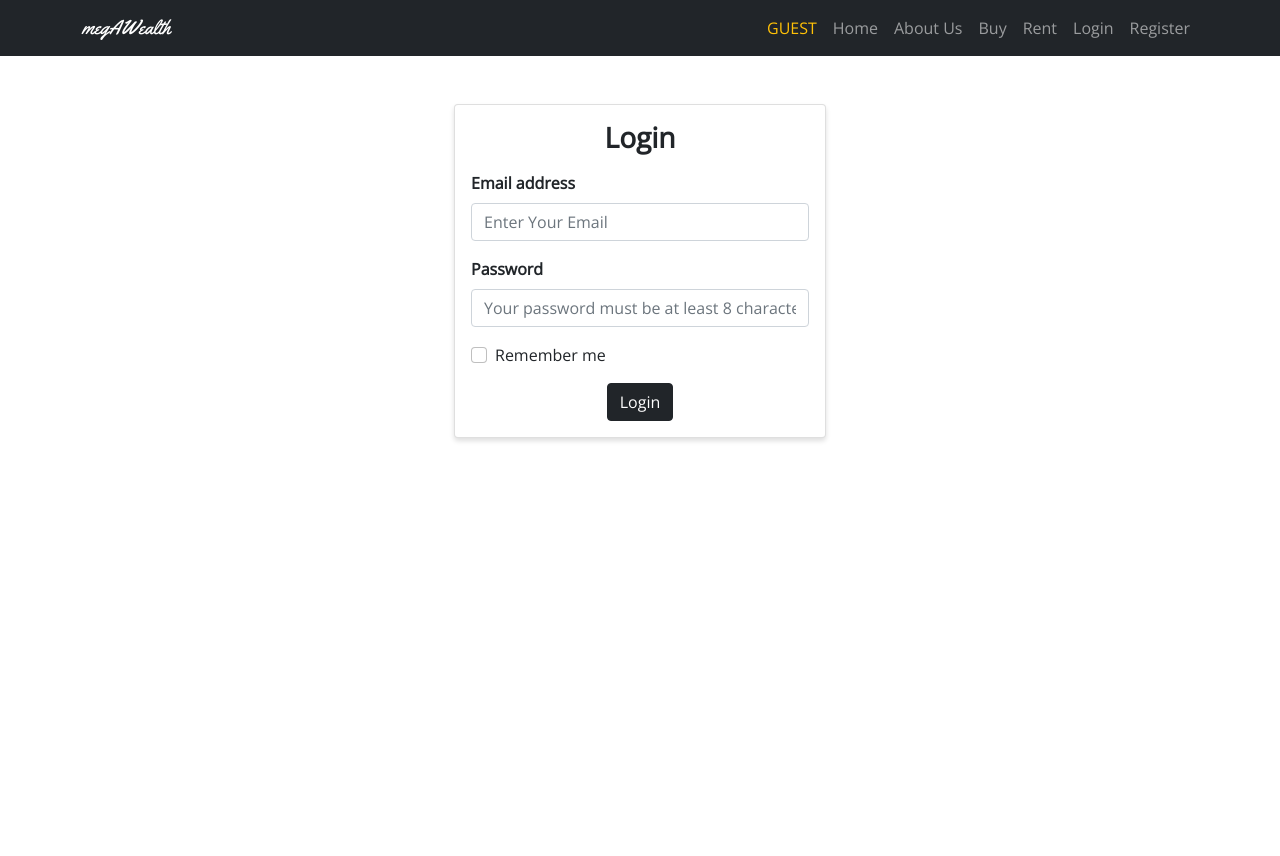
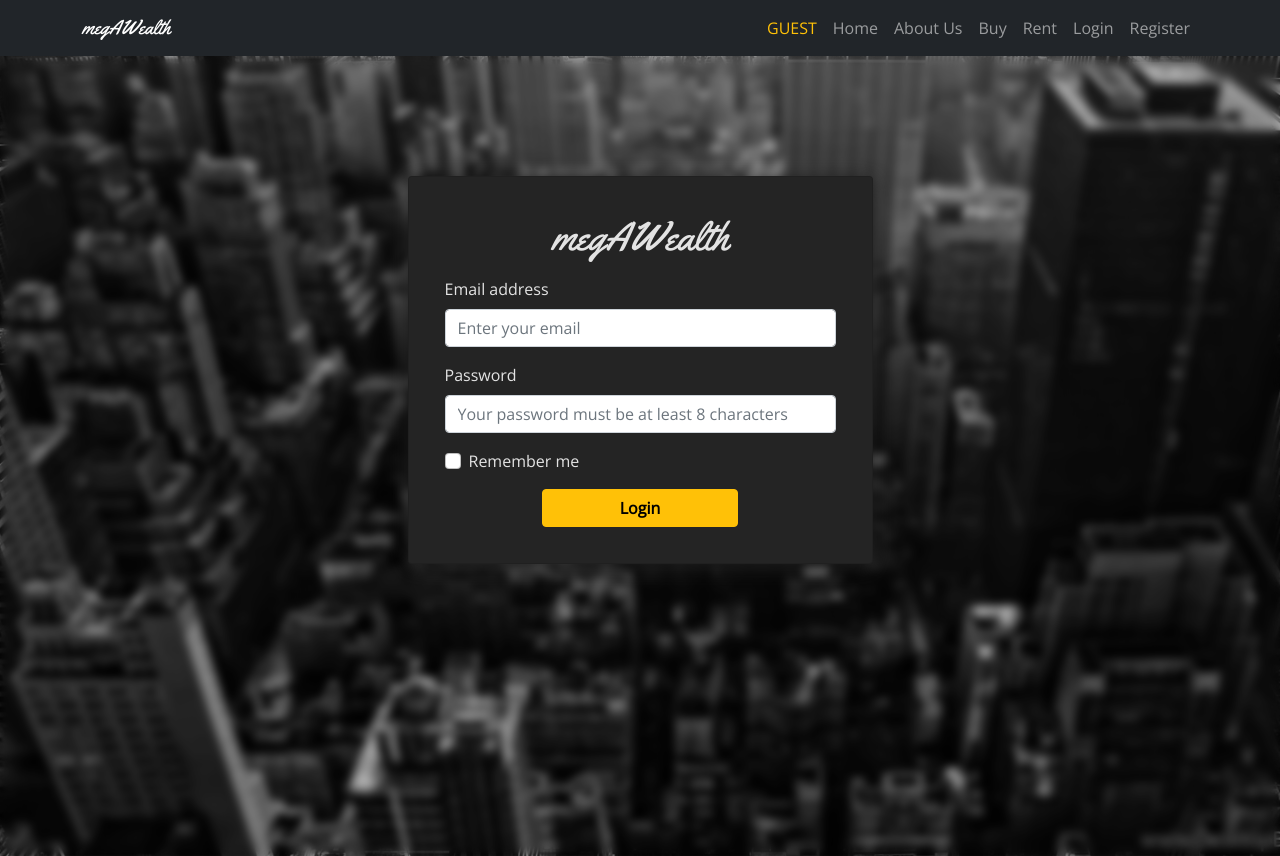
Before and after one commit to tjhangky/megawealth, a Laravel app: page /login in a window 1280 px wide. Before the commit the page ends 442 px from the top, so only its background shows below. Run offline with Laravel 8, Linux system fonts and the light colour scheme.

Commit message:
permak ui login

```diff
--- a/public/css/styles.css
+++ b/public/css/styles.css
@@ -4,9 +4,16 @@
     width: 100%;
 }
 
+.card-login {
+    box-shadow: 0 3px 20px rgb(30, 30, 30);
+    padding: 20px;
+    background-color: rgb(36, 36, 36);
+    color: rgb(227, 227, 227);
+}
+
 .popup:hover {
-    transform: scale(1.03);
-    box-shadow: 0 3px 3px rgb(152, 152, 152);
+    transform: scale(1.05);
+    box-shadow: 0 3px 5px rgb(60, 60, 60);
 }
 
 .card-title {
@@ -26,3 +33,16 @@
 .card-img-top {
     height: 200px;
 }
+
+.login-banner {
+    height: 100vh;
+    background-repeat: no-repeat;
+    background-size: cover;
+}
+
+.blur {
+    background: rgba(0, 0, 0, 0.3);
+    backdrop-filter: blur(5px);
+    height: 100%;
+    width: 100%;
+}
--- a/resources/views/about-us.blade.php
+++ b/resources/views/about-us.blade.php
@@ -4,7 +4,7 @@
 
 @section('content')
     <div class="container-fluid py-5"
-        style="background-image: url('{{ asset('storage/misc-images/about_banner.jpg') }}'); background-size: cover; background-position: center; margin-top: -4em">
+        style="background-image: url('{{ asset('storage/misc-images/about_banner.jpg') }}'); background-size: cover; background-position: center;">
         <h1 class="text-center my-5 fw-bold text-light">About Our Company</h1>
         <div class="container my-5">
             <p class="text-light">Our company was founded at 2008 by our founder Renanda. At that time, we started as law
--- a/resources/views/admin/office/index.blade.php
+++ b/resources/views/admin/office/index.blade.php
@@ -3,7 +3,7 @@
 @section('title', 'Manage Property')
 
 @section('content')
-    <div class="container">
+    <div class="container mt-5">
 
         @if (session('status'))
             <div class="alert alert-success alert-dismissible fade show" role="alert">
--- a/resources/views/cart/index.blade.php
+++ b/resources/views/cart/index.blade.php
@@ -3,7 +3,7 @@
 @section('title', 'Cart')
 
 @section('content')
-    <div class="container">
+    <div class="container mt-5">
         {{-- status u/ added to cart and delete from cart --}}
         @if (session('status'))
             <div class="alert alert-success alert-dismissible fade show" role="alert">
--- a/resources/views/home.blade.php
+++ b/resources/views/home.blade.php
@@ -5,7 +5,7 @@
 @section('content')
 
     <div class="container-fluid py-5"
-        style="background-image: url('{{ asset('storage/misc-images/home_banner.jpg') }}'); background-size: cover; background-position: bottom; margin-top: -4em">
+        style="background-image: url('{{ asset('storage/misc-images/home_banner.jpg') }}'); background-size: cover; background-position: bottom;">
 
         @if (session('status'))
             <div class="alert alert-success alert-dismissible fade show" role="alert">
@@ -15,7 +15,9 @@
         @endif
 
         <div class="container py-5">
-            <h1 class="text-center fw-bold my-5">Find Your Future Home</h1>
+            <h1 class="text-center fw-bold my-5 display-4" style="font-family: 'Shadows Into Light'">Find Your
+                Future Home
+            </h1>
 
             {{-- kalo admin dia ke manage property, kalo ngga ke view property --}}
             <form action="{{ Gate::allows('admin') ? '/manage-property' : '/properties' }}">
--- a/resources/views/layouts/main.blade.php
+++ b/resources/views/layouts/main.blade.php
@@ -18,8 +18,7 @@
     {{-- Google Fonts --}}
     <link href="https://fonts.googleapis.com/css2?family=Open+Sans&display=swap" rel="stylesheet">
     <link href="https://fonts.googleapis.com/css2?family=Yellowtail&display=swap" rel="stylesheet">
-    <link href="https://fonts.googleapis.com/css2?family=Noto+Sans&display=swap" rel="stylesheet">
-    <link href="https://fonts.googleapis.com/css2?family=Archivo&display=swap" rel="stylesheet">
+    <link href="https://fonts.googleapis.com/css2?family=Shadows+Into+Light&display=swap" rel="stylesheet">
 
     {{-- Custom CSS --}}
     <link rel="stylesheet" href="/css/styles.css">
--- a/resources/views/layouts/navbar.blade.php
+++ b/resources/views/layouts/navbar.blade.php
@@ -1,4 +1,4 @@
-<nav class="navbar navbar-expand-lg navbar-dark bg-dark justify-content-between sticky-top mb-5">
+<nav class="navbar navbar-expand-lg navbar-dark bg-dark justify-content-between sticky-top">
     <div class="container">
         <a class="navbar-brand" href="/" style="font-family: 'Yellowtail'">megAWealth</a>
         <button class="navbar-toggler" type="button" data-toggle="collapse" data-target="#navbarNavAltMarkup"
--- a/resources/views/login/index.blade.php
+++ b/resources/views/login/index.blade.php
@@ -3,7 +3,9 @@
 @section('title', 'Login')
 
 @section('content')
-    <div class="container mt-5">
+    <div class="login-banner" style="background-image: url('{{ asset('storage/misc-images/login_banner.jpg') }}')">
+        <div class="blur">
+            <div class="container">
                 {{-- status message u/ logged out --}}
                 @if (session()->has('status'))
                     <div class="alert alert-danger">
@@ -11,17 +13,17 @@
                     </div>
                 @endif
 
-        <div class="d-flex justify-content-center align-items-center">
-            <div class="col-md-4">
-                <div class="card">
+                <div class="d-flex justify-content-center">
+                    <div class="col-md-5">
+                        <div class="card card-login" style="margin-top: 15vh">
                             <div class="card-body">
-                        <h3 class="text-center mb-3 fw-bold">Login</h3>
+                                <h1 class="text-center mb-3" style="font-family: 'Yellowtail'">megAWealth</h1>
                                 <form action="/login" method="POST">
                                     @csrf
                                     <div class="form-group mb-3">
-                                <label for="email" class="form-label fw-bold">Email address</label>
+                                        <label for="email" class="form-label fs-6">Email address</label>
                                         <input type="text" class="form-control @error('email') is-invalid @enderror"
-                                    name="email" placeholder="Enter Your Email"
+                                            name="email" placeholder="Enter your email"
                                             value="{{ Cookie::get('loginCookie') !== null ? Cookie::get('loginCookie') : '' }}">
                                         @error('email')
                                             <div class="invalid-feedback">{{ $message }}</div>
@@ -29,7 +31,7 @@
                                     </div>
 
                                     <div class="form-group mb-3">
-                                <label for="password" class="form-label fw-bold">Password</label>
+                                        <label for="password" class="form-label fs-6">Password</label>
                                         <input type="password" class="form-control @error('password') is-invalid @enderror"
                                             name="password" placeholder="Your password must be at least 8 characters">
                                         @error('password')
@@ -45,7 +47,7 @@
                                     </div>
 
                                     <div class="d-flex justify-content-center">
-                                <button type="submit" class="btn btn-dark">Login</button>
+                                        <button type="submit" class="btn btn-warning fw-bold w-50">Login</button>
                                     </div>
                                 </form>
                             </div>
@@ -53,4 +55,8 @@
                     </div>
                 </div>
             </div>
+        </div>
+    </div>
+
+
 @endsection
--- a/resources/views/properties/main.blade.php
+++ b/resources/views/properties/main.blade.php
@@ -1,7 +1,7 @@
 @extends('layouts.main')
 
 @section('content')
-    <div class="container">
+    <div class="container mt-5">
         @if (session('status'))
             <div class="alert alert-success alert-dismissible fade show" role="alert">
                 {{ session('status') }}
```
Also changed, not shown: resources/views/admin/property/index.blade.php (+8 -1 lines), resources/views/register/index.blade.php (+17 -14 lines), storage/app/public/misc-images/login_banner.jpg (added), 1 other file. Lines whose indentation alone changed are shown as unchanged.
